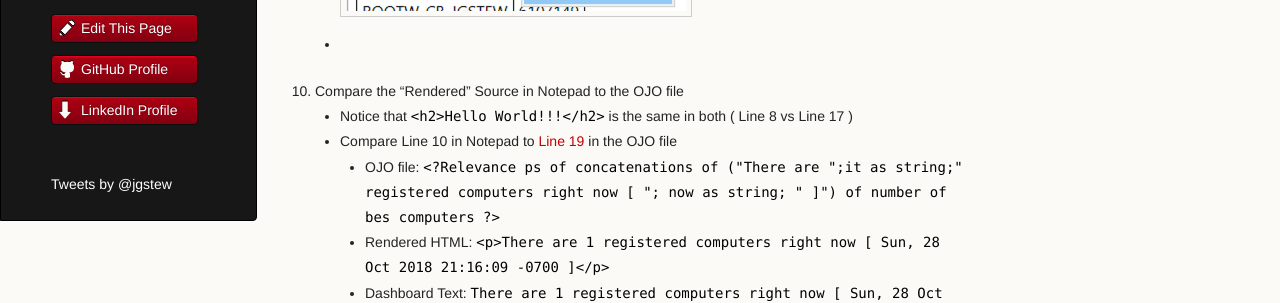
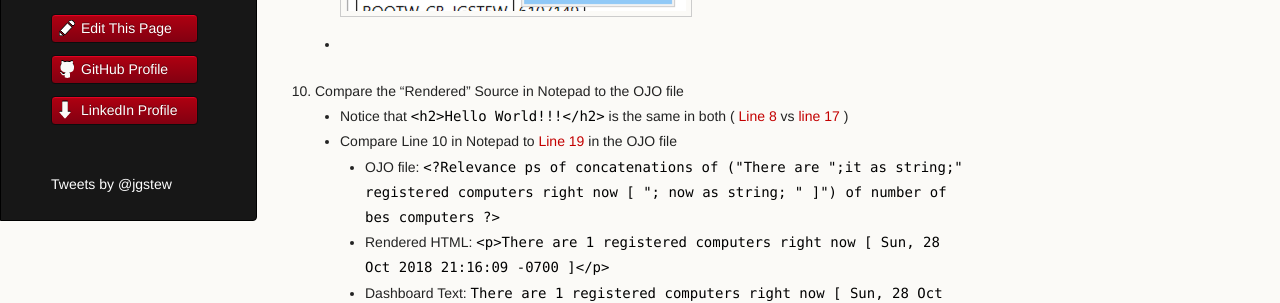
Before and after one commit to jgstew/jgstew.github.io, a Jekyll site: the page built from _posts/2018-10-29-Debug-Dashboard-In-BigFix-Console.md, in a window 1280 px wide and 900 px high, scrolled down 2671 px. Shown: the part 152-455 px from the top of the window. Built offline with Jekyll 4.4.1, drawn with Linux system fonts in a browser that asks for light colours; nearby versions of some CDN libraries; comment, search, counter and statistics services are not loaded; part of the change alters nothing that is shown.

```diff
--- a/_posts/2018-10-29-Debug-Dashboard-In-BigFix-Console.md
+++ b/_posts/2018-10-29-Debug-Dashboard-In-BigFix-Console.md
@@ -39,7 +39,7 @@
     * Select "View Source"
     * ![Select View Source](/images/BigFix/Dashboards/DashboardViewSource.png)
 1. Compare the "Rendered" Source in Notepad to the OJO file
-    * Notice that `<h2>Hello World!!!</h2>` is the same in both ( Line 8 vs Line 17 )
+    * Notice that `<h2>Hello World!!!</h2>` is the same in both ( [Line 8](https://github.com/jgstew/bigfix-content/blob/master/dashboards/about_blank%5B1%5D.html#L8) vs [line 17](https://github.com/jgstew/bigfix-content/blob/master/dashboards/HelloWorld_template.ojo#L17) )
     * Compare Line 10 in Notepad to [Line 19](https://github.com/jgstew/bigfix-content/blob/master/dashboards/HelloWorld_template.ojo#L19) in the OJO file
         * OJO file: `<?Relevance ps of concatenations of ("There are ";it as string;" registered computers right now [ "; now as string; " ]") of number of bes computers ?>`
         * Rendered HTML: `<p>There are 1 registered computers right now [ Sun, 28 Oct 2018 21:16:09 -0700 ]</p>`
```
